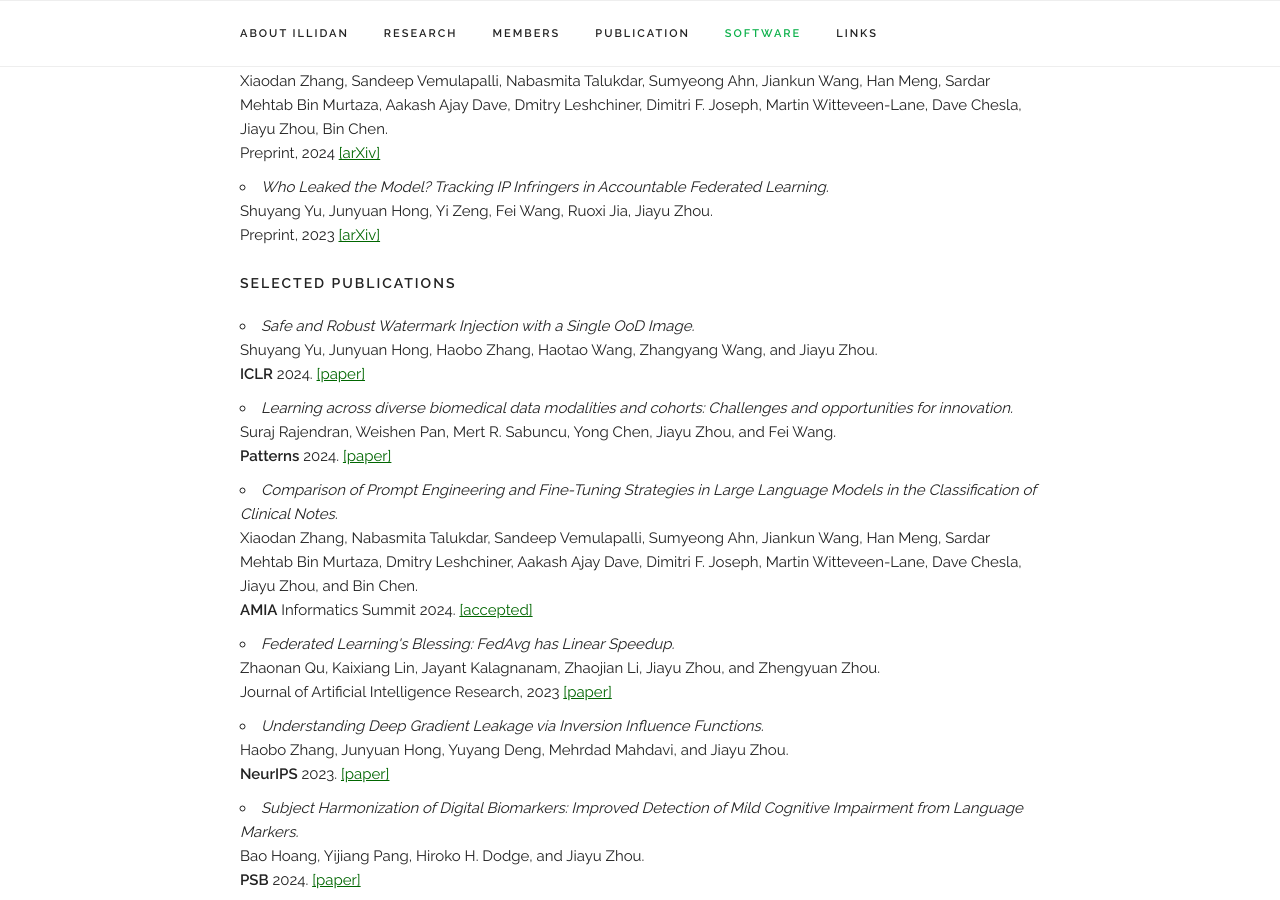
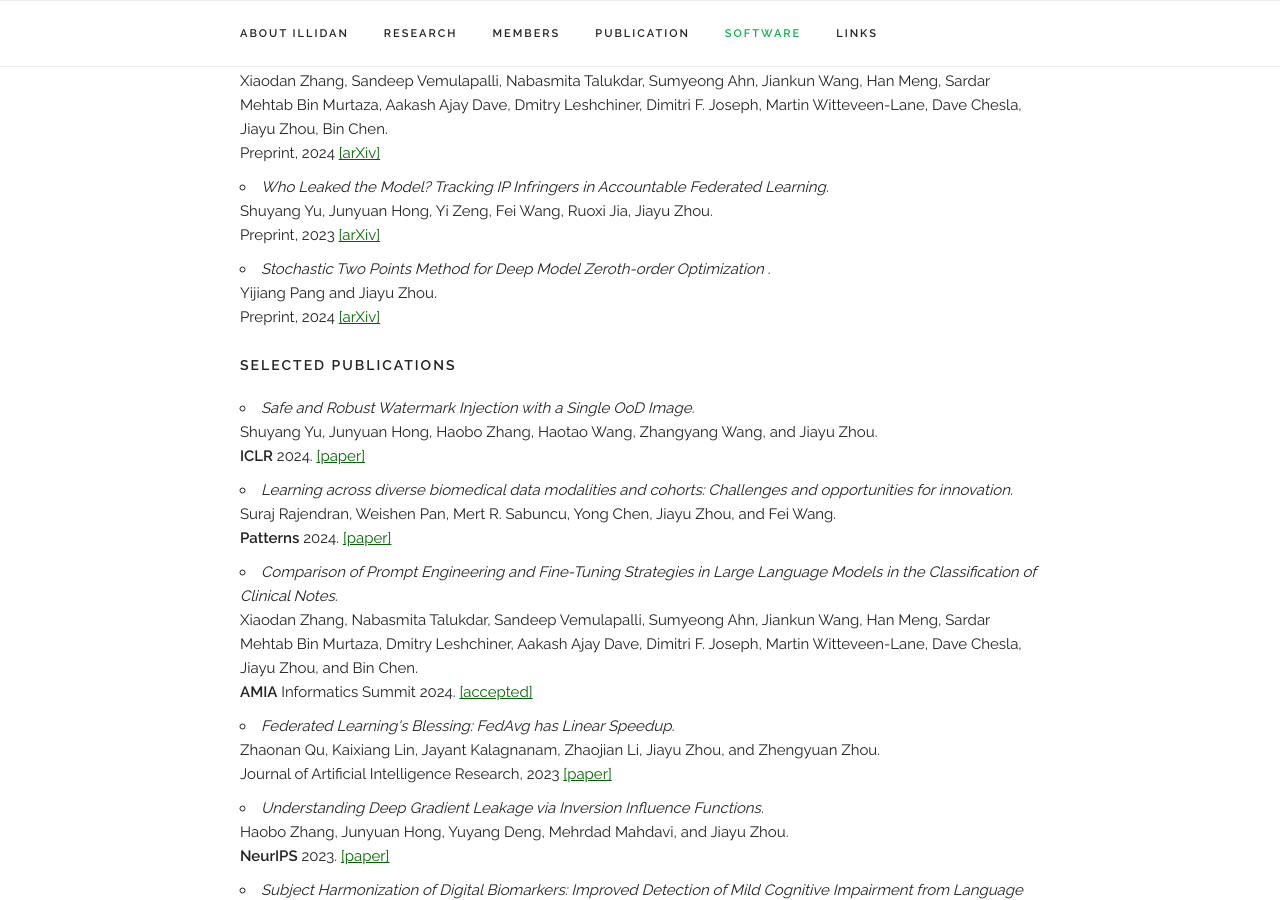
Before and after one commit to Marvelrex/denos.lab.io, a Jekyll site: the page built from index.html, in a window 1280 px wide and 900 px high, scrolled down 5645 px. Built offline with Jekyll 4.4.1, drawn with Linux system fonts in a browser that asks for light colours; nearby versions of some CDN libraries.

Commit message:
Add paper

```diff
--- a/_layouts/default.html
+++ b/_layouts/default.html
@@ -291,6 +291,11 @@
         <li><i>Who Leaked the Model? Tracking IP Infringers in Accountable Federated Learning. </i><br>
             Shuyang Yu, Junyuan Hong, Yi Zeng, Fei Wang, Ruoxi Jia, Jiayu Zhou. <br>
             Preprint, 2023 <a href="https://arxiv.org/abs/2312.03205" target="_blank">[arXiv]</a>
+        </li>
+
+        <li><i>Stochastic Two Points Method for Deep Model Zeroth-order Optimization . </i><br>
+            Yijiang Pang and Jiayu Zhou. <br>
+            Preprint, 2024 <a href="https://arxiv.org/abs/2402.01621" target="_blank">[arXiv]</a>
         </li>
       </ul>
 
```
